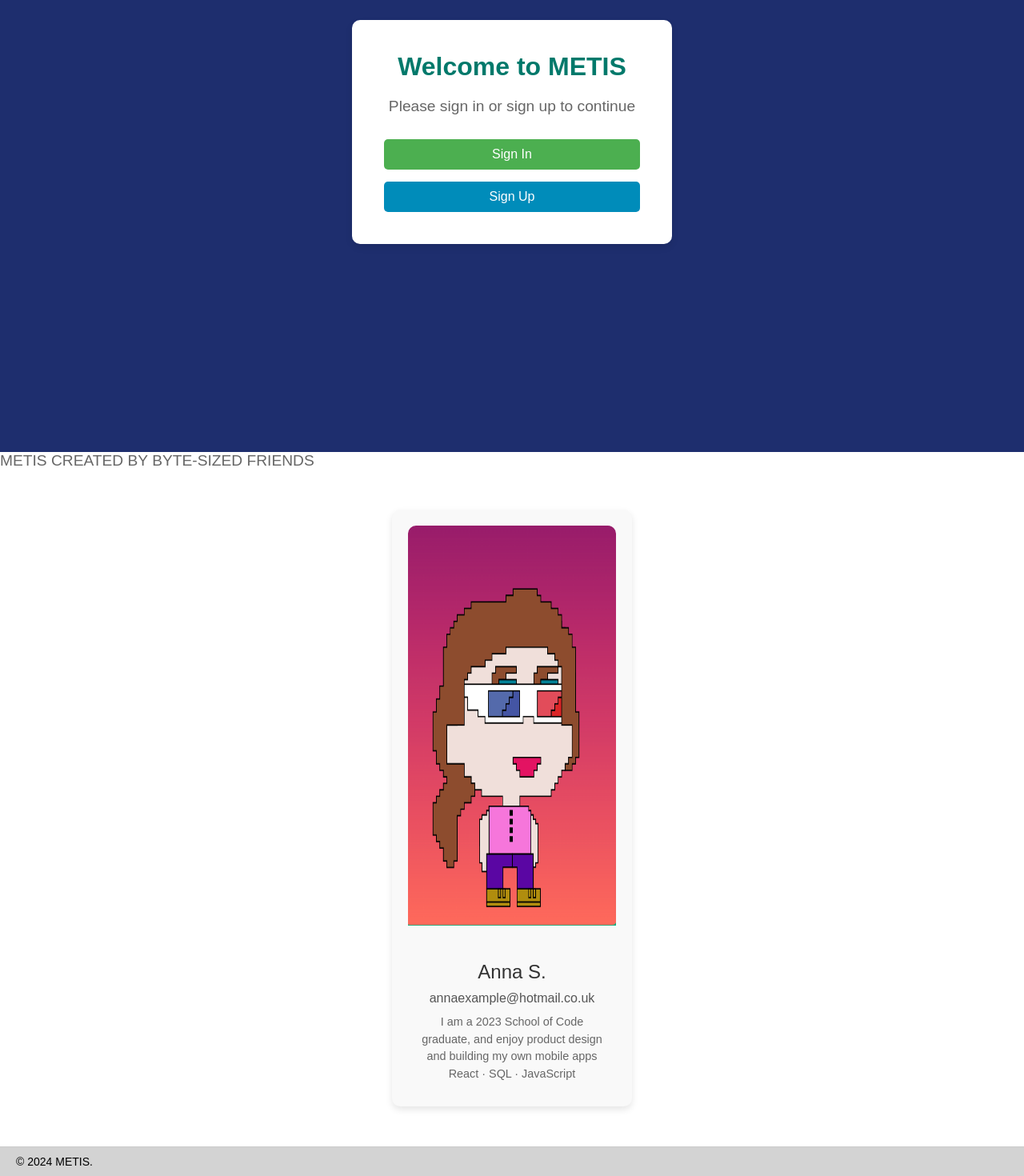
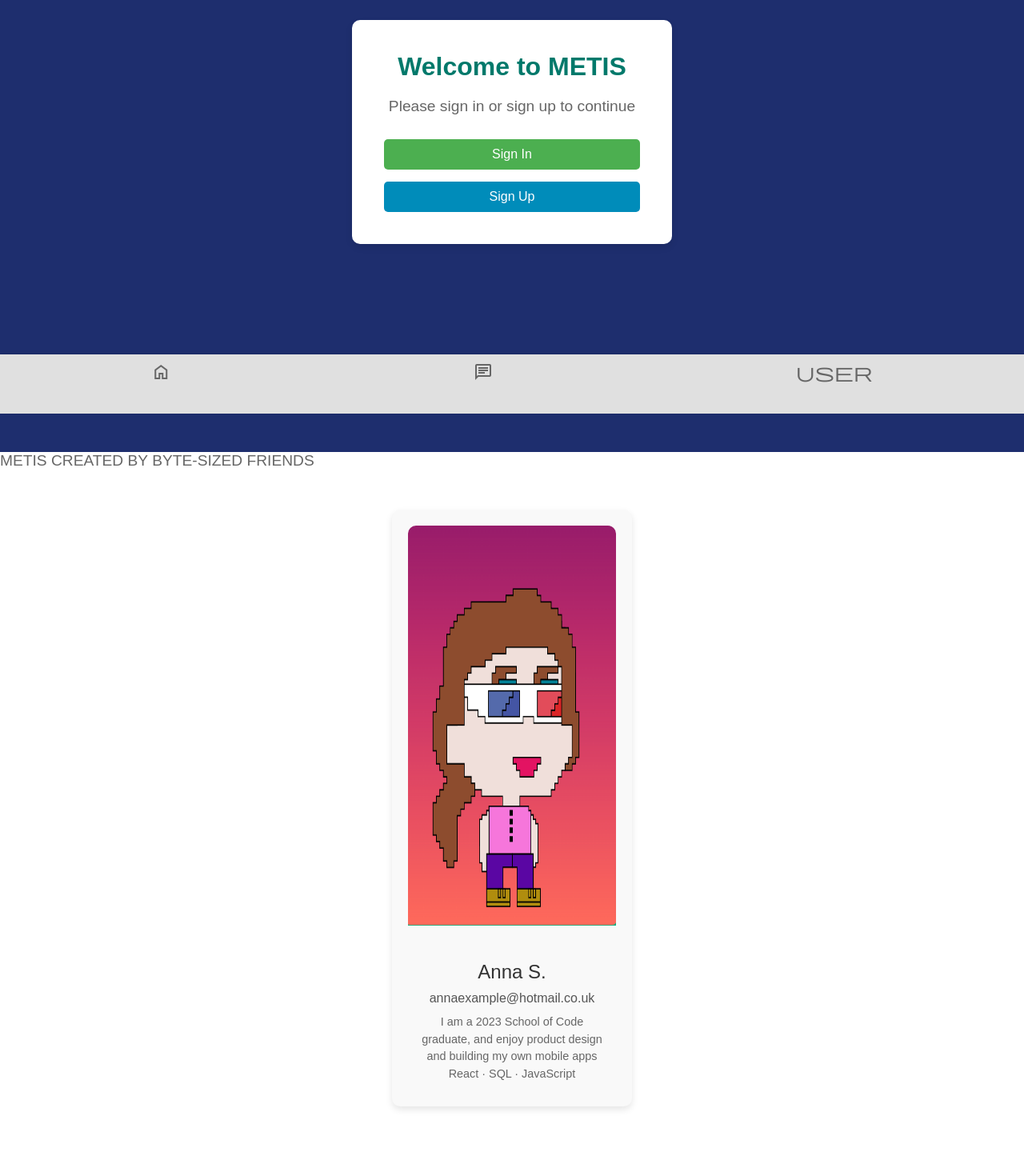
Before and after one commit to Tyriol/metis-study-buddy, a Next.js app: page / in a window 1280 px wide. Shown: the part 283-1753 px from the top of the page at 80% size. After the commit the page ends 1716 px from the top, so only its background shows below. Built offline with nearby package versions, Linux system fonts and the light colour scheme.

Commit message:
retry of the failed push

```diff
--- a/src/components/Footer/Footer.css
+++ b/src/components/Footer/Footer.css
@@ -1,14 +1,16 @@
 .footer {
+  position: fixed;
+  bottom: 0;
+  width: 100%;
+  background-color: #e0e0e0;
   display: flex;
-  justify-content: space-between;
-  align-items: center;
-  padding: 10px 20px;
-  background-color: #d3d3d3;
-  border-top: 1px solid #ccc;
+  justify-content: space-around;
+  padding: 10px 0;
+  box-shadow: 0 -1px 5px rgba(0, 0, 0, 0.1);
 }
 
-.footer p {
-  margin: 0;
+.footer-icon {
+  font-size: 24px;
   color: black;
-  font-size: 14px;
+  cursor: pointer;
 }
--- a/src/components/Footer/Footer.jsx
+++ b/src/components/Footer/Footer.jsx
@@ -1,10 +1,21 @@
-import React from "react";
-import "./Footer.css";
+import React from 'react';
+import './Footer.css';
 
 const Footer = () => {
   return (
     <footer className="footer">
-      <p>&copy; {new Date().getFullYear()} METIS.</p>
+      <div className="footer-icon">
+        <p className="material-symbols-outlined">home </p>
+        <link rel="stylesheet" href="https://fonts.googleapis.com/css2?family=Material+Symbols+Outlined:opsz,wght,FILL,GRAD@20..48,100..700,0..1,-50..200" />
+      </div>
+      <div className="footer-icon">
+        <p className="material-symbols-outlined">chat </p>
+        <link rel="stylesheet" href="https://fonts.googleapis.com/css2?family=Material+Symbols+Outlined:opsz,wght,FILL,GRAD@20..48,100..700,0..1,-50..200" />
+      </div>
+      <div className="footer-icon">
+        <p className="material-symbols-outlined">user </p>
+        <link rel="stylesheet" href="https://fonts.googleapis.com/css2?family=Material+Symbols+Outlined:opsz,wght,FILL,GRAD@20..48,100..700,0..1,-50..200" />
+      </div>
     </footer>
   );
 };
```
